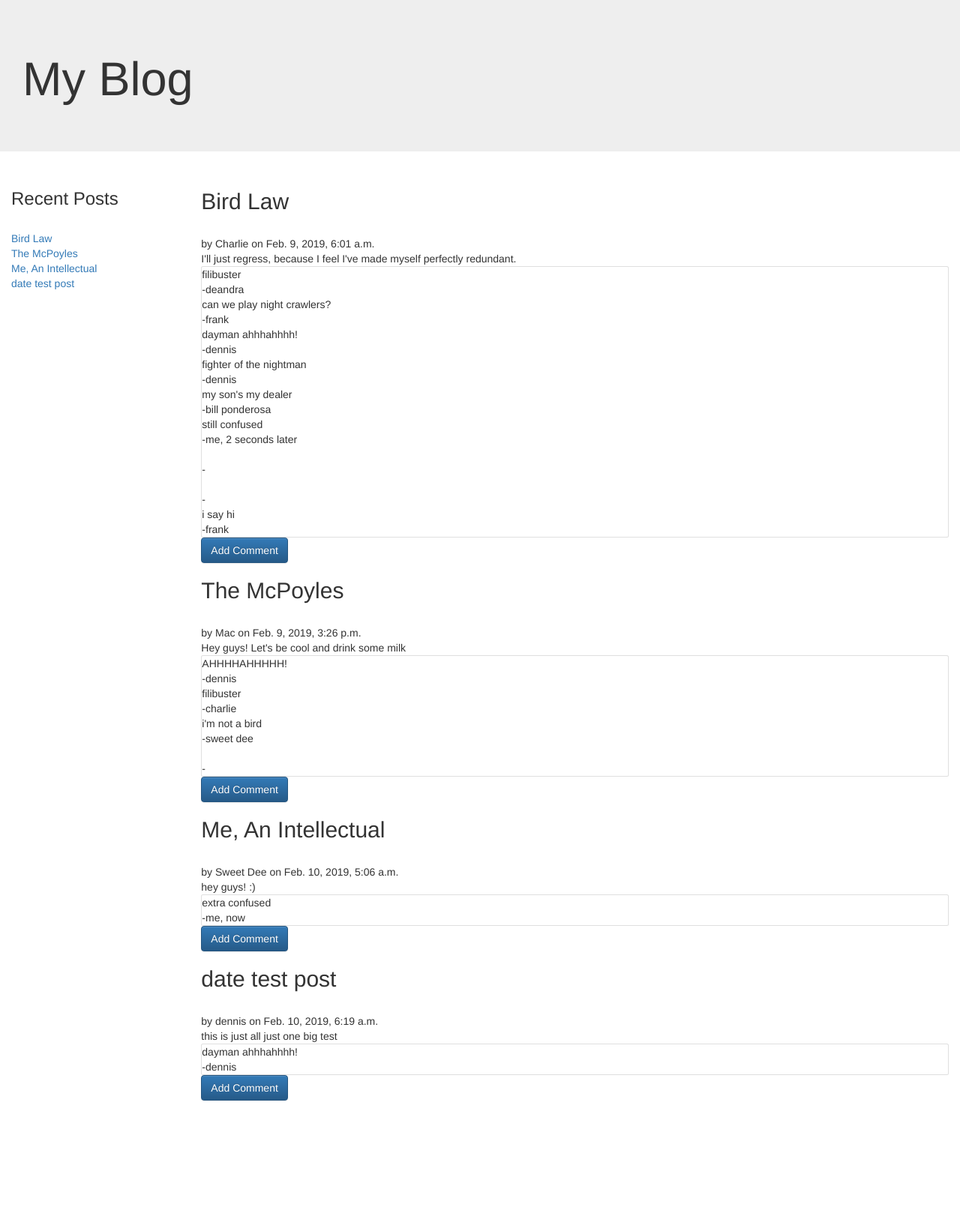
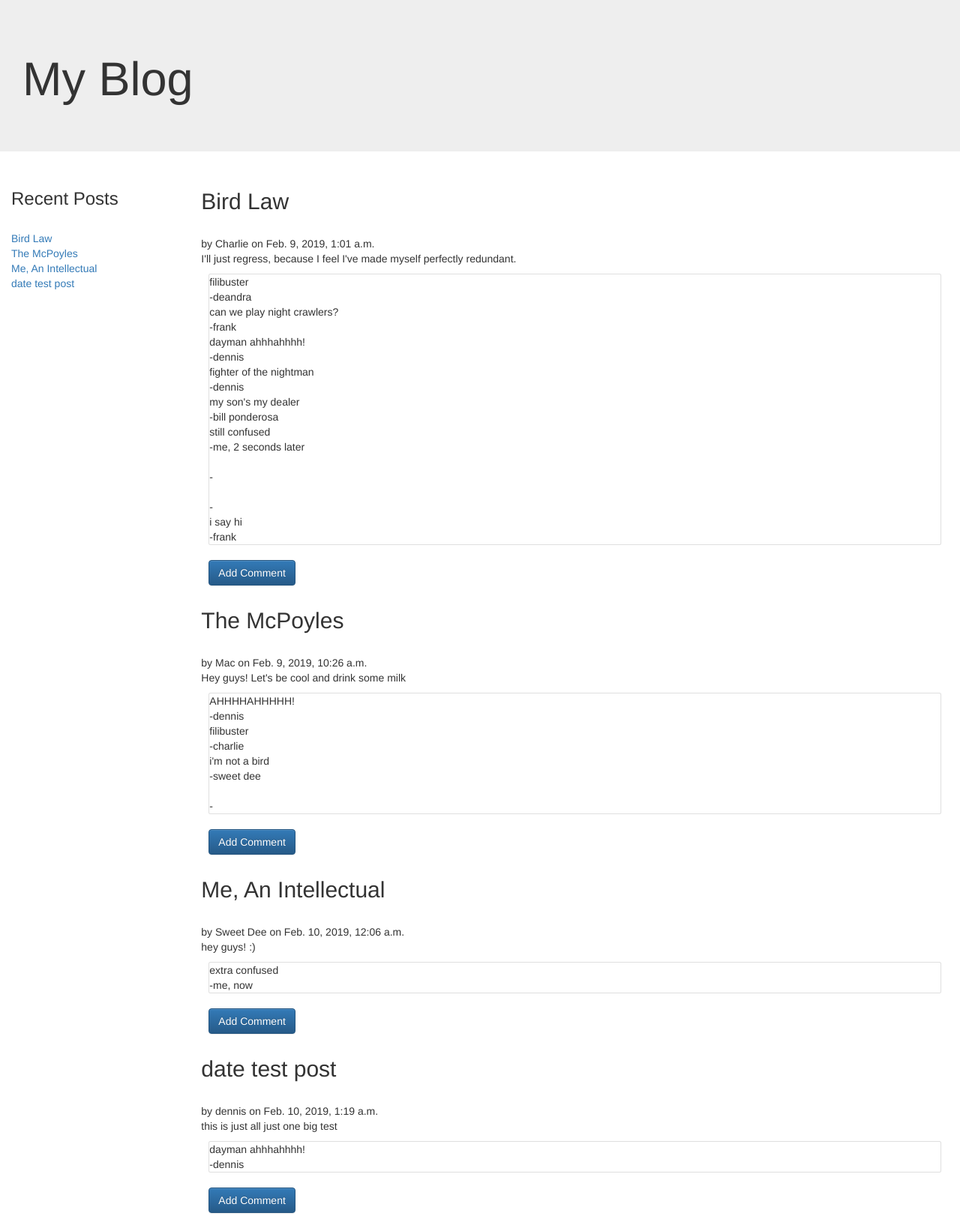
Before and after one commit to lamalla/blog-post, a Django app: page /blog/ in a window 1280 px wide. Shown: the whole page at 75% size. Before the commit the page ends 1469 px from the top, so only its background shows below. Run offline with Django 3.2, Linux system fonts and the light colour scheme; data comes from the database, SQL or seed files in the repository; both versions use the stored data as it was after the commit; some libraries are stand-ins or nearby versions.

Commit message:
fixed timezone and other minor styling changes

```diff
--- a/myblog/myblog/settings.py
+++ b/myblog/myblog/settings.py
@@ -108,7 +108,7 @@ AUTH_PASSWORD_VALIDATORS = [
 
 LANGUAGE_CODE = 'en-us'
 
-TIME_ZONE = 'UTC'
+TIME_ZONE = 'EST'
 
 USE_I18N = True
 
--- a/myblog/myblog/templates/blog_page.html
+++ b/myblog/myblog/templates/blog_page.html
@@ -19,7 +19,8 @@
   <style>
   div {display:inline-block;}
   li {list-style-type: none;}
-  .recent {position: sticky; z-index: 100; align-self: flex-start; }
+  .close_form {float: right; padding: 3px;}
+
 
 
 
@@ -49,14 +50,14 @@
         <h2 id="post_{{post.id}}">{{ post.title}}</h2> <br/>
           by {{ post.author}} on {{ post.date }} <br/>
           {{ post.text }}  <br/>
-          <div class="card">
+          <div class="card m-3">
             {% for comment in post.comments.all %}
             {{comment.text}} <br/>
             -{{comment.author}}<br/>
             {% endfor %}
           </div>
 
-      <button class= "btn btn-primary" type="button" id= "new_comm_{{post.id}}" onclick="showForm({{post.id}})">Add Comment</button>
+      <button class= "btn btn-primary m-3 " type="button" id= "new_comm_{{post.id}}" onclick="showForm({{post.id}})">Add Comment</button>
 
       <form action="" style="visibility: hidden; display: none;" id={{post.id}}>
         <div class="form-group">
@@ -67,7 +68,7 @@
           </div>
           <button class="sub btn btn-primary" type="button" >Post Comment</button>
           <!--<button type="button" onclick="hideForm({{post.id}})">X</button>-->
-          <a href=''><i class="material-icons" onclick="hideForm({{post.id}})">close</i></a>
+          <a href='' class='close_form'><i class="material-icons" onclick="hideForm({{post.id}})">close</i></a>
 
         </div>
       </form>
```
Also changed, not shown: myblog/db.sqlite3.
